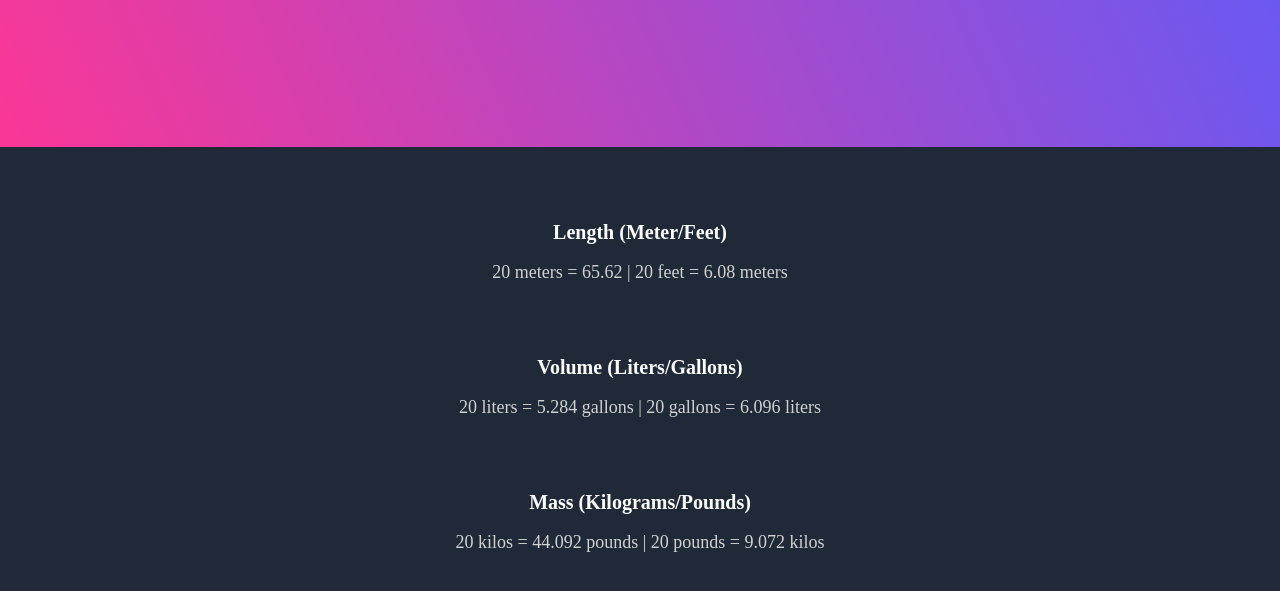
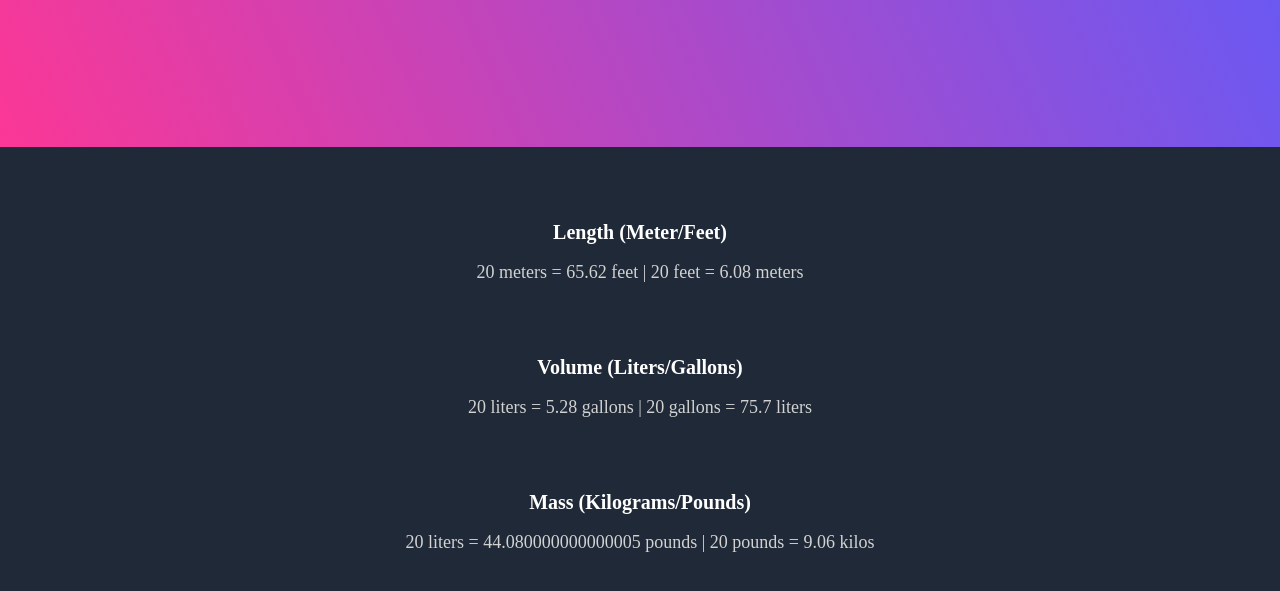
Before and after one commit to derrickhardison/unit-converter, a plain HTML site: page index.html in a window 1280 px wide. Shown: the part 403-994 px from the top of the page. Drawn offline with Linux system fonts and the light colour scheme.

Commit message:
added kiloPounds function

```diff
--- a/index.html
+++ b/index.html
@@ -25,14 +25,14 @@
       </div>
       <div>
         <h3>Volume (Liters/Gallons)</h3>
-        <p>
+        <p id="liter-gal-sentence">
           <span class="number">20</span> liters = 5.284 gallons |
           <span class="number">20</span> gallons = 6.096 liters
         </p>
       </div>
       <div>
         <h3>Mass (Kilograms/Pounds)</h3>
-        <p>
+        <p id="kilo-pound-sentence">
           <span class="number">20</span> kilos = 44.092 pounds |
           <span class="number">20</span> pounds = 9.072 kilos
         </p>
--- a/script.js
+++ b/script.js
@@ -1,21 +1,39 @@
+// DOM Variables
 mainNumber = +document.getElementById("main-number").textContent;
 numFeet = document.getElementById("num-feet");
 meterSentence = document.getElementById("meter-feet-sentence");
+literGalSentence = document.getElementById("liter-gal-sentence");
+kiloPoundSentence = document.getElementById("kilo-pound-sentence");
 
-console.log(mainNumber);
-console.log(meterSentence.textContent);
-
-// mainNumber.textContent = "";
-
-// 1 meter = 3.280 foot
+// Variables
 let convertedNumFeet = 0;
 let convertedNumMeter = 0;
+
+let convertedNumGal = 0;
+let convertedNumLit = 0;
+
+let convertedNumPounds = 0;
+let convertedNumKilo = 0;
+
+// Functions
 function meterFeet() {
   convertedNumFeet = mainNumber * 3.281;
   convertedNumMeter = mainNumber * 0.304;
-  // numFeet.textContent = convertedNumFeet;
+  meterSentence.textContent = `${mainNumber} meters = ${convertedNumFeet} feet | ${mainNumber} feet = ${convertedNumMeter} meters`;
+}
 
-  meterSentence.textContent = `${mainNumber} meters = ${convertedNumFeet} | ${mainNumber} feet = ${convertedNumMeter} meters`;
+function literGal() {
+  convertedNumGal = mainNumber * 0.264;
+  convertedNumLit = mainNumber * 3.785;
+  literGalSentence.textContent = `${mainNumber} liters = ${convertedNumGal} gallons | ${mainNumber} gallons = ${convertedNumLit} liters`;
 }
+function kiloPounds() {
+  convertedNumPounds = mainNumber * 2.204;
+  convertedNumKilo = mainNumber * 0.453;
+  kiloPoundSentence.textContent = `${mainNumber} liters = ${convertedNumPounds} pounds | ${mainNumber} pounds = ${convertedNumKilo} kilos`;
+}
+
+// Function calls
 meterFeet();
-console.log(convertedNumFeet);
+literGal();
+kiloPounds();
```
